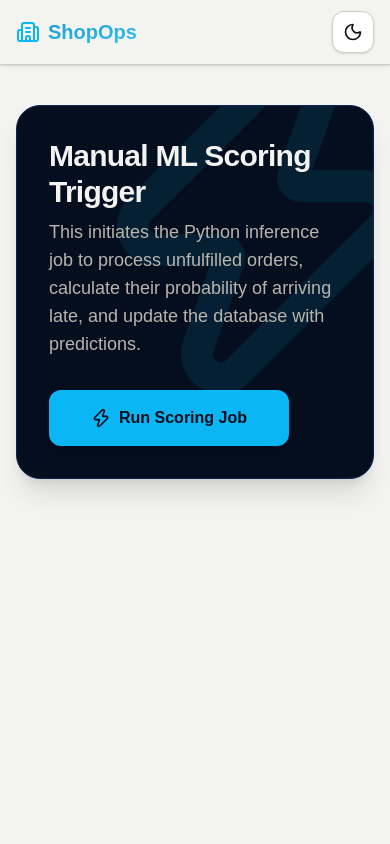
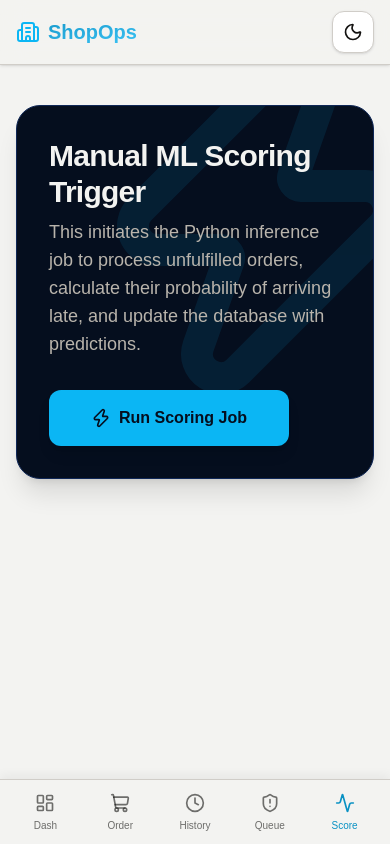
Before and after one commit to JonesCG0/Deployment_17.11, a Next.js app: page /scoring in a window 390 px wide. Built offline with nearby package versions, Linux system fonts and the light colour scheme; no server answers.

Commit message:
Feature: Mobile navbar

```diff
--- /dev/null
+++ b/app/components/MobileNavbar.js
@@ -0,0 +1,53 @@
+"use client";
+
+import Link from "next/link";
+import { usePathname } from "next/navigation";
+import {
+  Building2,
+  LayoutDashboard,
+  ShoppingCart,
+  Clock,
+  ShieldAlert,
+  Activity
+} from "lucide-react";
+
+export default function MobileNavbar() {
+  const pathname = usePathname();
+
+  const links = [
+    { href: "/dashboard", icon: LayoutDashboard, label: "Dash" },
+    { href: "/place-order", icon: ShoppingCart, label: "Order" },
+    { href: "/orders", icon: Clock, label: "History" },
+    { href: "/warehouse/priority", icon: ShieldAlert, label: "Queue" },
+    { href: "/scoring", icon: Activity, label: "Score" },
+  ];
+
+  return (
+    <nav className="md:hidden fixed bottom-0 left-0 right-0 z-50 bg-background/90 backdrop-blur-md border-t border-border shadow-[0_-4px_10px_rgba(0,0,0,0.05)] pb-[env(safe-area-inset-bottom)]">
+      <div className="flex justify-around items-center h-16 px-2">
+        {links.map((link) => {
+          const Icon = link.icon;
+          const isActive = pathname === link.href || pathname?.startsWith(link.href + "/");
+
+          return (
+            <Link
+              key={link.href}
+              href={link.href}
+              className={`flex flex-col items-center justify-center w-full h-full space-y-1 transition-colors ${
+                isActive
+                  ? "text-cerulean-600 dark:text-cerulean-400"
+                  : "text-foreground/60 hover:text-foreground"
+              }`}
+              style={{ minWidth: "48px", minHeight: "48px" }} // Minimum touch target 48px from Mobile Design Skill
+              aria-label={link.label}
+              aria-current={isActive ? "page" : undefined}
+            >
+              <Icon className="w-5 h-5" />
+              <span className="text-[10px] font-medium leading-none mt-1">{link.label}</span>
+            </Link>
+          );
+        })}
+      </div>
+    </nav>
+  );
+}
--- a/app/layout.js
+++ b/app/layout.js
@@ -4,6 +4,7 @@ import CustomerBanner from "./components/CustomerBanner";
 import Link from "next/link";
 import { ThemeProvider } from "./components/ThemeProvider";
 import ThemeToggle from "./components/ThemeToggle";
+import MobileNavbar from "./components/MobileNavbar";
 import {
   Building2,
   LayoutDashboard,
@@ -75,9 +76,10 @@ export default function RootLayout({ children }) {
             </div>
           </header>
 
-          <main className="flex-1 w-full max-w-7xl mx-auto px-4 sm:px-6 lg:px-8 py-10 relative">
+          <main className="flex-1 w-full max-w-7xl mx-auto px-4 sm:px-6 lg:px-8 pt-10 pb-24 md:pb-10 relative">
             {children}
           </main>
+          <MobileNavbar />
         </ThemeProvider>
       </body>
     </html>
```
